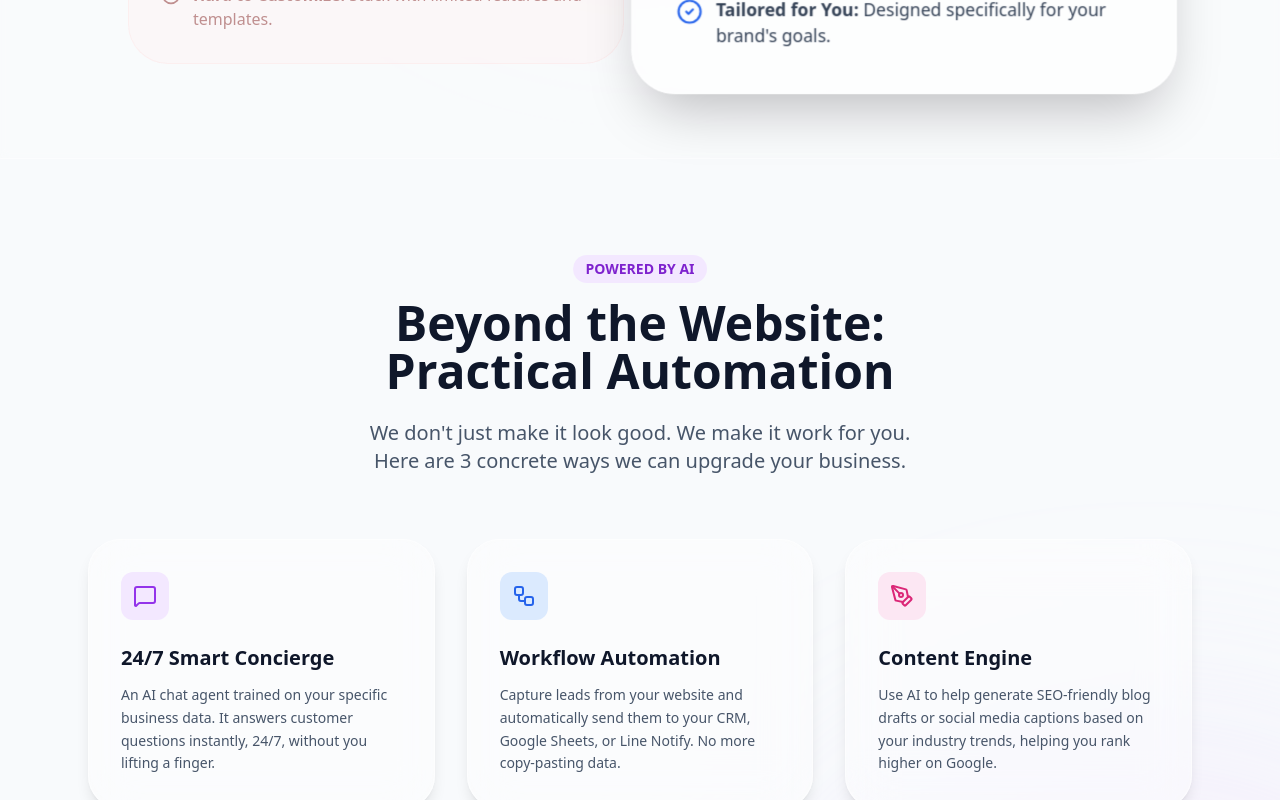
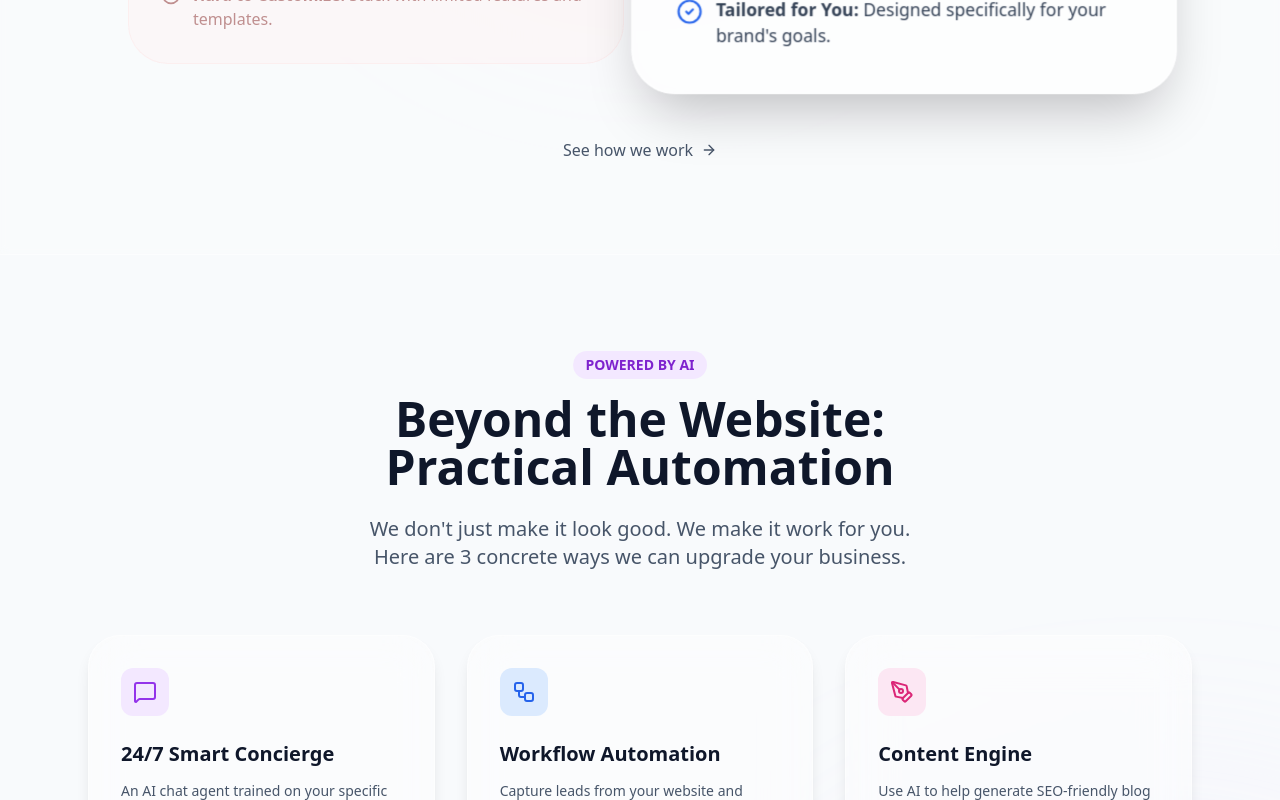
Before and after one commit to commandpaletteth/command-palette-web, a Next.js app: page / in a window 1280 px wide. Shown: the part 1280-2080 px from the top of the page. Built offline with nearby package versions, Linux system fonts and the light colour scheme.

Commit message:
Final Polish: Add See How We Work button and link Process page

```diff
--- a/app/page.tsx
+++ b/app/page.tsx
@@ -28,7 +28,7 @@ export default function Home() {
             </span>
           </Link>
 
-          {/* Menu Links (Added Process) */}
+          {/* Menu Links (มี Process แล้ว!) */}
           <nav className="hidden md:flex items-center gap-8 text-sm font-medium text-slate-600">
             <Link href="/about" className="hover:text-slate-900 transition-colors">About</Link>
             <Link href="/process" className="hover:text-slate-900 transition-colors">Process</Link>
@@ -158,10 +158,19 @@ export default function Home() {
                     </ul>
                 </div>
             </div>
+
+            {/* NEW Button added here */}
+            <div className="mt-12 text-center">
+                <Link href="/process">
+                    <Button variant="ghost" className="text-slate-600 hover:text-purple-600 hover:bg-purple-50 rounded-full gap-2 px-6 h-12 text-base">
+                        See how we work <ArrowRight className="w-4 h-4" />
+                    </Button>
+                </Link>
+            </div>
         </div>
       </section>
 
-      {/* === 5. NEW: Practical AI Use Cases (Concrete Examples) === */}
+      {/* === 5. Practical AI Use Cases === */}
       <section className="relative z-10 py-24 px-6 container mx-auto max-w-6xl">
         <div className="text-center mb-16">
              <div className="inline-flex items-center gap-2 px-3 py-1 rounded-full bg-purple-100 text-purple-700 text-sm font-bold mb-4">
@@ -175,7 +184,6 @@ export default function Home() {
         </div>
 
         <div className="grid md:grid-cols-3 gap-8">
-            {/* Case 1 */}
             <div className="p-8 rounded-[2rem] bg-white/40 backdrop-blur-xl border border-white/50 shadow-lg hover:border-purple-200 transition-colors">
                 <div className="w-12 h-12 bg-purple-100 rounded-xl flex items-center justify-center text-purple-600 mb-6">
                     <MessageSquare className="w-6 h-6" />
@@ -186,7 +194,6 @@ export default function Home() {
                 </p>
             </div>
 
-            {/* Case 2 */}
             <div className="p-8 rounded-[2rem] bg-white/40 backdrop-blur-xl border border-white/50 shadow-lg hover:border-blue-200 transition-colors">
                 <div className="w-12 h-12 bg-blue-100 rounded-xl flex items-center justify-center text-blue-600 mb-6">
                     <Workflow className="w-6 h-6" />
@@ -197,7 +204,6 @@ export default function Home() {
                 </p>
             </div>
 
-            {/* Case 3 */}
             <div className="p-8 rounded-[2rem] bg-white/40 backdrop-blur-xl border border-white/50 shadow-lg hover:border-pink-200 transition-colors">
                 <div className="w-12 h-12 bg-pink-100 rounded-xl flex items-center justify-center text-pink-600 mb-6">
                     <PenTool className="w-6 h-6" />
```
Also changed, not shown: app/process/page.tsx (renamed from app/process/pages.tsx).
